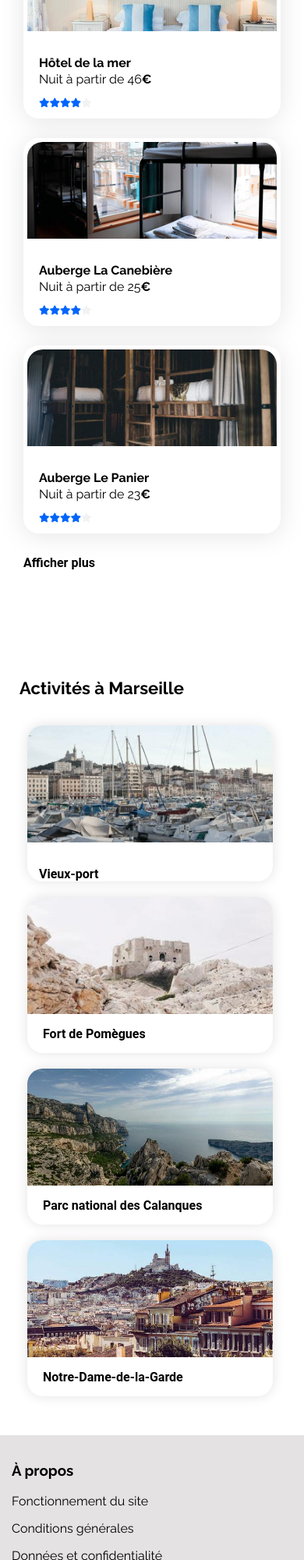
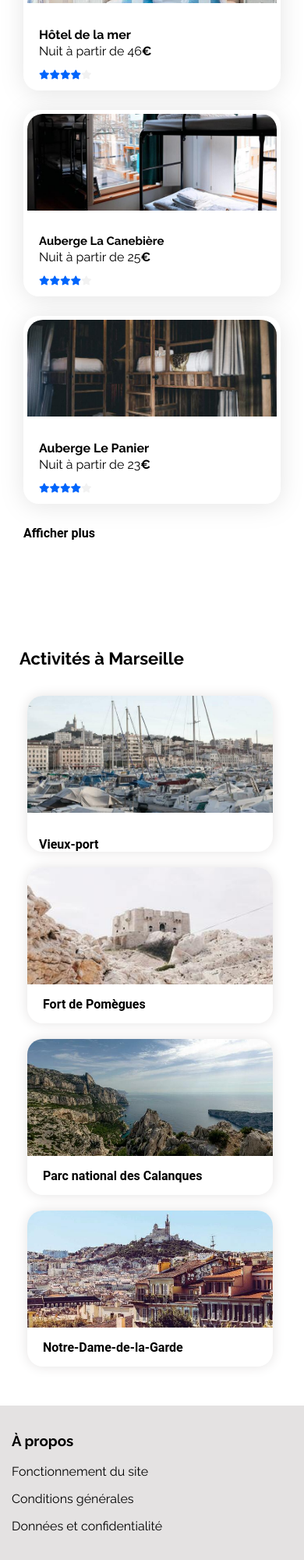
Before and after one commit to VALERIEBONNAMOUR/Bookie, a plain HTML site: page index.html in a window 390 px wide. Shown: the part 2237-4237 px from the top of the page at 78% size. Drawn offline with Linux system fonts and the light colour scheme.

Commit message:
Version finale

```diff
--- a/css/style.css
+++ b/css/style.css
@@ -33,13 +33,13 @@ body {
     justify-content: center;
 }
 
-
 .main-container {
     width: 100%;
     max-width: 1440px;
     padding: 0 50px;
     box-sizing: border-box;
 }
+
 /* HEADER */
 header {
     background-color: white;
@@ -53,6 +53,7 @@ h1{
 .title-container p{
     margin: 0;
 }
+
 .container-header {
     display: flex;
     flex-direction: row;
@@ -60,7 +61,6 @@ h1{
 }
 
 #logo {
-
  height: 19px;
  margin-top: 10px;
 }
@@ -70,6 +70,7 @@ h1{
     display: flex;
     gap: 30px;
 }
+
 #top-link a{
     height: 30px;
     max-height: 30px;
@@ -128,9 +129,8 @@ button{
 .filtre{
     display: flex;
     align-items: center;
+}
 
-
-}
 /* Filtres */
 .filtre-container{
     display: flex;
@@ -154,18 +154,18 @@ button{
     color: black;
     margin: 0px;
     font-size: 14px;
+}
 
-}
 .iconesfiltre{
     display: flex;
     color: #0065FC;
     border: 3px solid #e4e2e2;
     padding: 15px;
-
     border-radius: 30PX;
     justify-content: space-around;
     gap: 5px;
 }
+
 .espacefiltre:hover{
     color: white;
     background-color: #DEEBFF;
@@ -178,6 +178,7 @@ button{
     align-items: center;
     margin-bottom: 20px;
 }
+
 .iconesoustitre{
     display: flex;
     border-radius: 25px;
@@ -187,6 +188,7 @@ button{
     justify-content: center;
     align-items: center;
 }
+
 .sous-titre-1{
     margin-left:10px;
 }
@@ -248,7 +250,7 @@ a {
 
 .hebergements-cards {
     display: flex;
-    margin-top: 66px;
+    margin-top: 30px;
     justify-content: space-between;
     flex-wrap: wrap;
     gap: 30px;
@@ -256,7 +258,6 @@ a {
 
 .hebergements-cards a{
     width: calc(33% - 30px);
-
 }
 
 .hebergements-cards img {
@@ -275,9 +276,9 @@ a {
 }
 
 .hebergement-star{
-  display: flex;
-  align-items: baseline;
-  padding: 5px;
+   display: flex;
+   align-items: baseline;
+   padding: 5px;
 }
 
 .display-more{
@@ -340,7 +341,7 @@ a {
     gap: 20px;
 }
 
-.section-title{
+.activities-title{
     margin-top: 30px;
     margin-bottom: 30px;
 }
@@ -413,6 +414,10 @@ a {
         width: 100%;
     }
 
+    .size-title{
+        font-size: 15px;
+    }
+
     .populaires {
         width: 100%;
         margin-top: 50px;
@@ -443,6 +448,12 @@ a {
     .activities-card img {
         height: 200px;
     }
+
+    .section-footer {
+        margin-right: 100px;
+        flex-direction: column;
+        padding: 10px;
+    }
 }
 
 /* Small devices (phones, less than 768px) */
@@ -450,13 +461,12 @@ a {
     .main-container {
         padding: 0px;
     }
+
     .container-header {
         flex-direction: column;
         align-items: center;
         gap: 20px;
     }
-
-
 
     #top-link {
         width: 100%;
@@ -527,8 +537,6 @@ a {
     .filtre{
        align-items: baseline;
         flex-direction: column;
-
-
     }
 
     .iconesfiltre {
--- a/index.html
+++ b/index.html
@@ -179,7 +179,7 @@
                                 </div>
                                 <div class="card-content">
                                     <div class="card-txt">
-                                        <h3 class="card-title hebergement-Text">Auberge La Canebière</h3>
+                                        <h3 class="card-title hebergement-Text size-title">Auberge La Canebière</h3>
                                         <p class="card-subtitle">Nuit à partir de 25<span class="euro">€</span>
                                         </p>
                                     </div>
```
